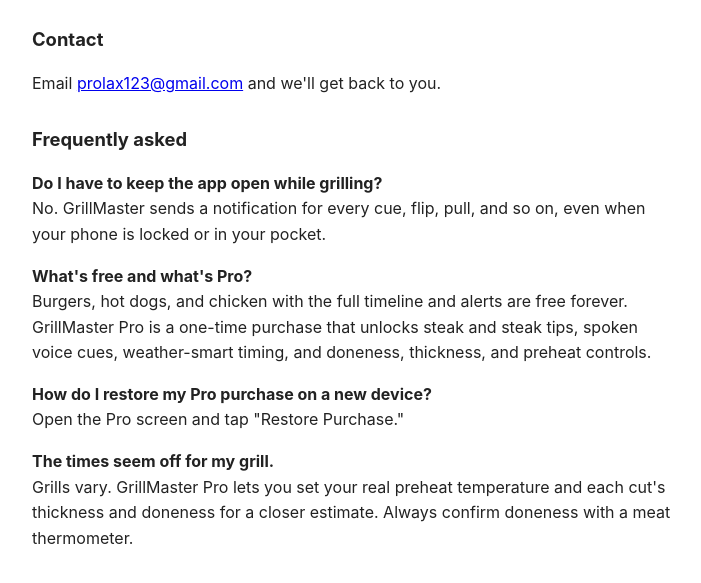
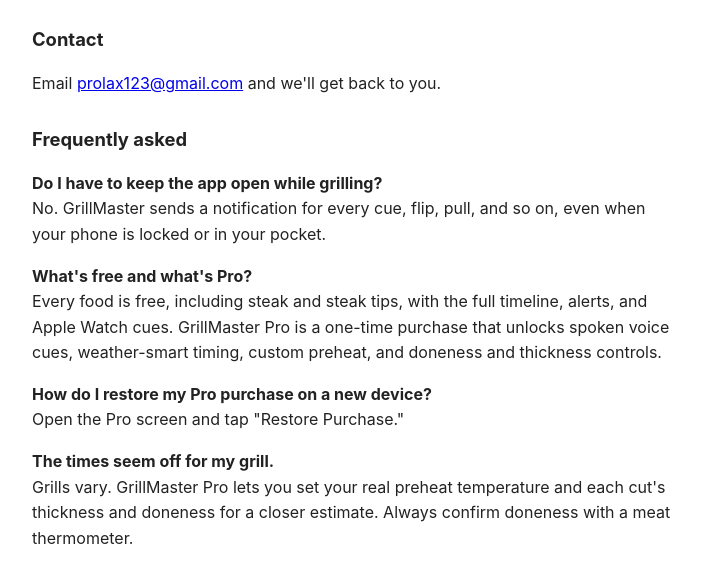
Before and after one commit to lifeandtimes111/grillmaster-legal, a plain HTML site: page support.html in a window 1280 px wide. Shown: the part 127-710 px from the top of the page, without its empty margins (288-989 px from the left). Drawn offline with Linux system fonts and the light colour scheme.

Commit message:
Update support.html

```diff
--- a/support.html
+++ b/support.html
@@ -22,7 +22,7 @@
                     No. GrillMaster sends a notification for every cue, flip, pull, and so on, even when your phone is locked or in your pocket.</p>
 
                       <p><strong>What's free and what's Pro?</strong><br>
-                        Burgers, hot dogs, and chicken with the full timeline and alerts are free forever. GrillMaster Pro is a one-time purchase that unlocks steak and steak tips, spoken voice cues, weather-smart timing, and doneness, thickness, and preheat controls.</p>
+                        Every food is free, including steak and steak tips, with the full timeline, alerts, and Apple Watch cues. GrillMaster Pro is a one-time purchase that unlocks spoken voice cues, weather-smart timing, custom preheat, and doneness and thickness controls.</p>
 
                           <p><strong>How do I restore my Pro purchase on a new device?</strong><br>
                             Open the Pro screen and tap "Restore Purchase."</p>
```
